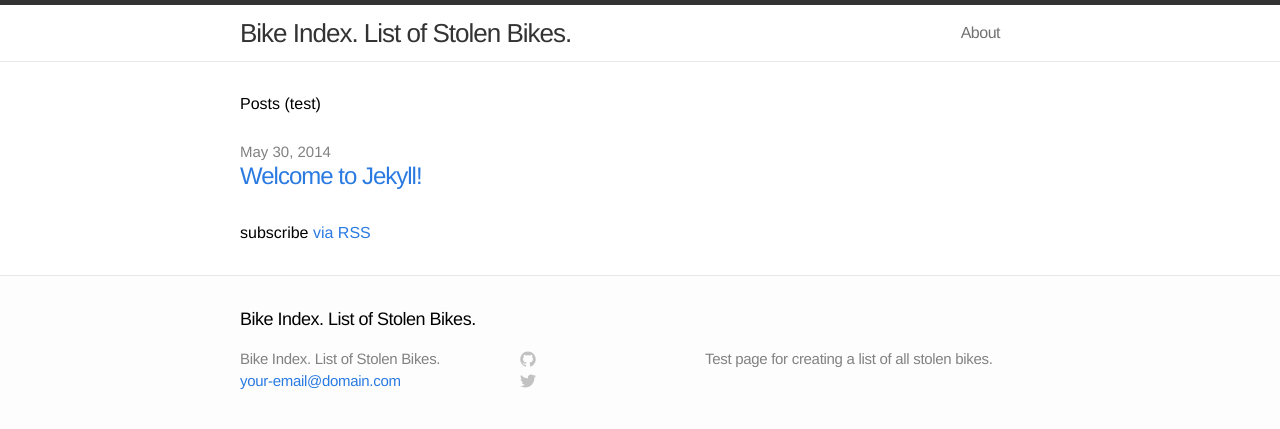
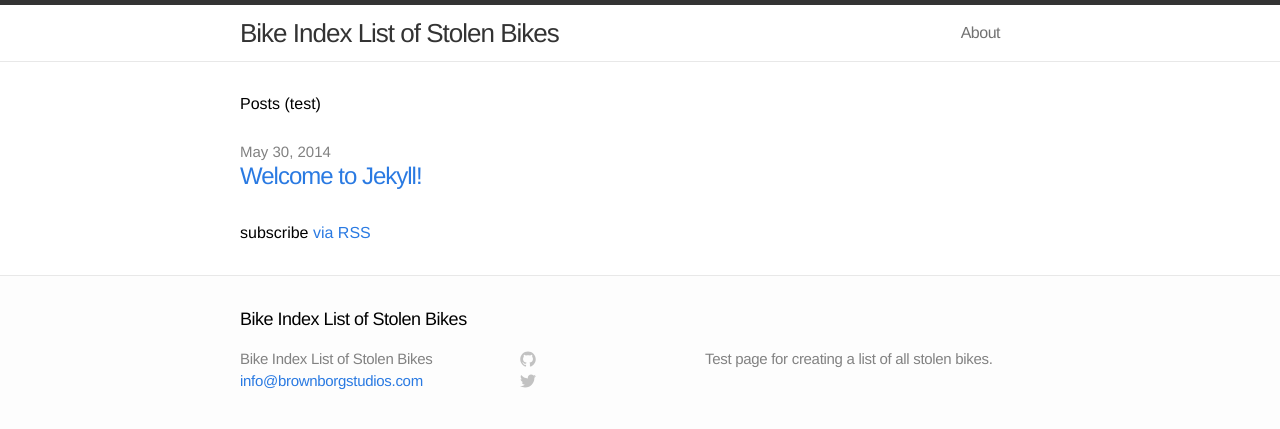
Before and after one commit to andrewborstein/stolen-bike-list, a Jekyll site: the page built from index.html, in a window 1280 px wide. Shown: the top 429 px of the page. Built offline with Jekyll 4.4.1, drawn with Linux system fonts in a browser that asks for light colours.

```diff
--- a/_config.yml
+++ b/_config.yml
@@ -1,6 +1,6 @@
 # Site settings
-title: Bike Index. List of Stolen Bikes.
-email: your-email@domain.com
+title: Bike Index List of Stolen Bikes
+email: info@brownborgstudios.com
 description: "Test page for creating a list of all stolen bikes."
 baseurl: ""
 url: "http://github.com/andrewborstein"
```
